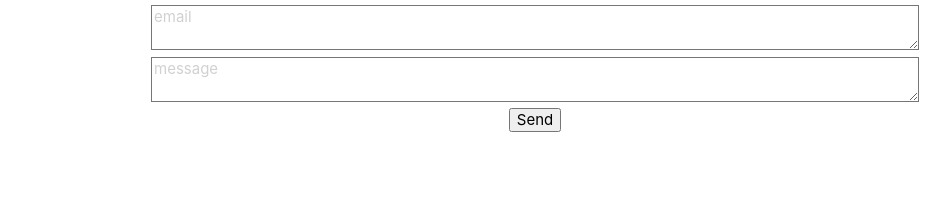
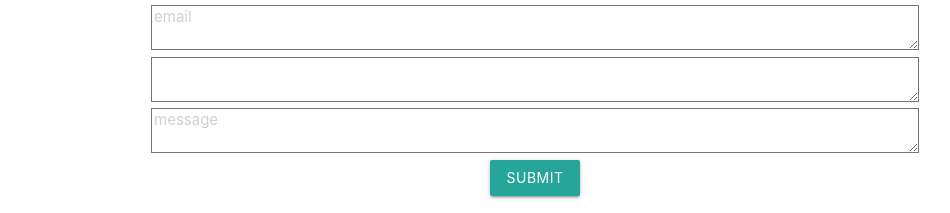
Before and after one commit to LisaKVW/portfolio-lisa, a React (Create React App) app: page / in a window 1280 px wide. Shown: the part 2192-2405 px from the top of the page, without its empty margins (105-1055 px from the left). Before the commit the page ends 2324 px from the top, so only its background shows below. Built offline with nearby package versions, Linux system fonts and the light colour scheme.

Commit message:
added subject area for form

```diff
--- a/src/Contact.js
+++ b/src/Contact.js
@@ -13,6 +13,7 @@ const Contact = () => {
     < div >
       <h3>CONTACT</h3>
       {success && <p style={{ color: "green" }}>Thanks for your message! </p>}
+
       <div className="contact-wrap" style={{ margin: "0 20% 0 20%" }}>
         <form
           name="contact"
@@ -35,12 +36,21 @@ const Contact = () => {
           />
           <textarea
             required
+            label="subject"
+            name="subject"
+            placeholder=""
+          />
+          <textarea
+            required
             multiline
             label="message"
             name="message"
             placeholder="message"
           />
-          <button type="submit">Send</button>
+          <div class="row">
+            <button class="btn waves-effect waves-light" type="submit" name="action">Submit
+            </button>
+          </div>
         </form>
       </div>
 
@@ -50,55 +60,8 @@ const Contact = () => {
 
 export default Contact
 
-// https://www.gatsbyjs.com/docs/building-a-contact-form#reach-skip-nav
 
-// GOOD: https://dev.to/deboragaleano/how-to-create-a-netlify-contact-form-in-react-5bma
-
-// < div >
-//     <h2> Contact</h2>
-//     <h5> lisavenneker21@gmail.com </h5>
 
 //     <img src="https://pics.freeicons.io/uploads/icons/png/4422549621553664904-512.png" alt="github logo" style={{ width: "8%", marginRight: "20%" }}></img>
 
 //     <img src="https://180dc.org/wp-content/uploads/2020/01/Linkedin-logo-1-550x550-300x300.png" alt="Linkedin logo" style={{ width: "10%" }}></img>
-
-//   </div >
-
-{/* <div className="row">
-        <form className="col s12"
-          name="contact"
-          method="POST"
-          data-netlify="true"
-        >
-          <div className="row">
-            <div className="input-field col s12">
-              <input placeholder="Name" id="first_name" type="text" className="validate"/>
-              <label for="first_name">Name</label>
-            </div>
-
-            <div className="row">
-              <div className="input-field col s12">
-                <input id="email" type="email" className="validate" />
-                <label for="email">Email</label>
-              </div>
-            </div>
-
-            <div className="row">
-              <div className="col s12">
-                <div className="row">
-                  <div className="input-field col s12">
-                    <textarea id="textarea1" className="materialize-textarea" type="text" ></textarea>
-                    <label for="textarea1"> Message</label>
-                  </div>
-                </div>
-              </div>
-            </div>
-
-            <div class="row">
-              <button class="btn waves-effect waves-light" type="submit" name="action">Submit
-              </button>
-            </div>
-
-          </div>
-        </form>
-      </div> */}
```
